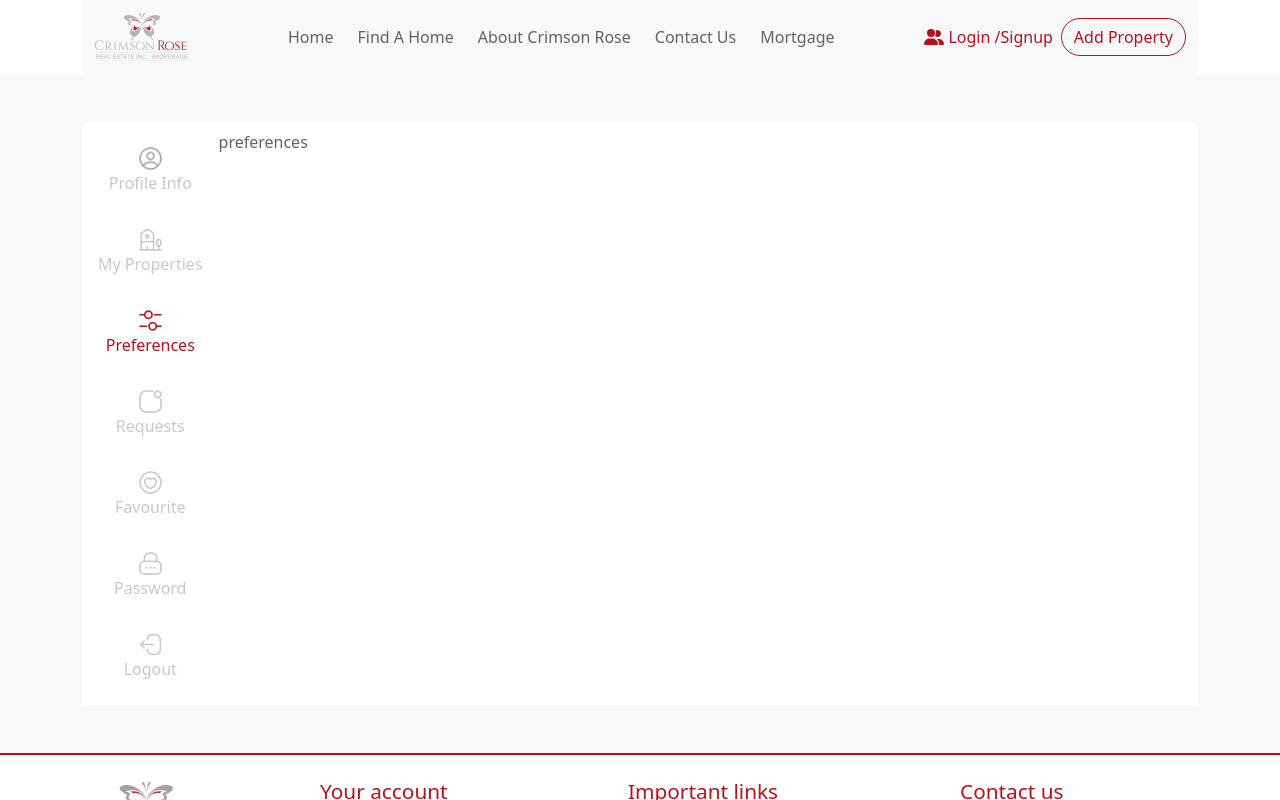
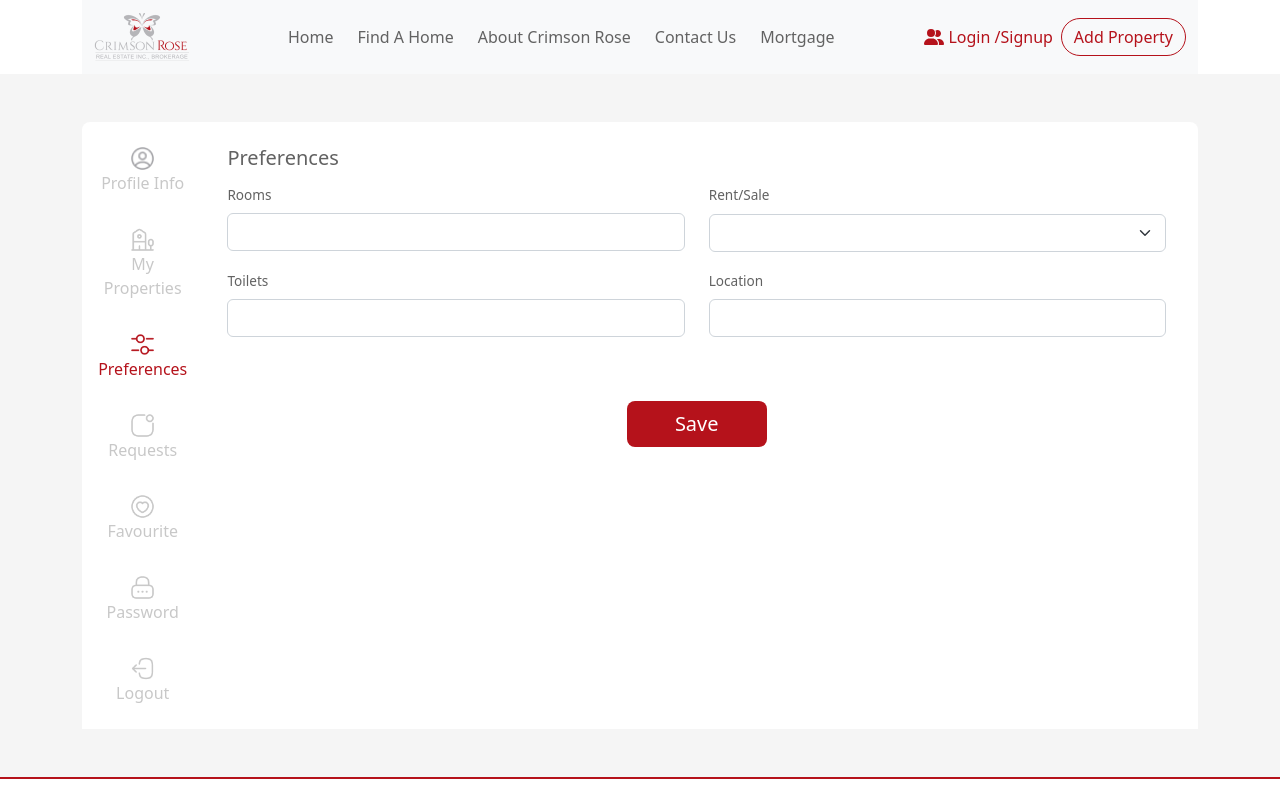
Before and after one commit to Totiratech/MLSFront, a Vue app: page /profile in a window 1280 px wide. Both pictures are taken after a click on the tab "Preferences". Shown: the top 800 px of the page. Built offline with nearby package versions, Linux system fonts and the light colour scheme; what @morioh/v-lightbox would draw is missing.

Commit message:
password screens

```diff
--- a/src/assets/css/style.css
+++ b/src/assets/css/style.css
@@ -194,7 +194,12 @@ a.mid_grey:hover {
     margin-left: 0;
 }
 
-.whit_box {
+.light_grey_bg {
+    background-color: #F5F5F5;
+    ;
+}
+
+.white_box {
     background-color: #fff;
     border-radius: 8px 8px 0px 0px;
 }
--- a/src/router/index.js
+++ b/src/router/index.js
@@ -8,6 +8,8 @@ import FindHomeMain from "../views/FindHomeMain.vue";
 import Mortgage from "../views/Mortgage.vue";
 import ProfileData from "../views/profileData.vue";
 import AddProperty from "../views/AddProperty.vue";
+import ForgetPassword from "../views/ForgetPass.vue";
+import NewPassword from "../views/NewPass.vue";
 
 
 
@@ -55,6 +57,16 @@ const routes = [{
         component: AddProperty,
     },
 
+    {
+        path: "/forgetPassword",
+        name: "forgetPassword",
+        component: ForgetPassword,
+    },
+    {
+        path: "/newPassword",
+        name: "newPassword",
+        component: NewPassword,
+    },
 ];
 
 const router = new VueRouter({
--- a/src/views/Auth/Login.vue
+++ b/src/views/Auth/Login.vue
@@ -1,9 +1,9 @@
 <template>
-  <div class="login">
+  <div class="login light_grey_bg">
     <div class="container py-5">
       <div class="row">
         <div class="col-12">
-          <div class="form_holder">
+          <div class="form_holder white_box">
             <div class="row w-100 mx-0">
               <div class="col-md-5 d-none d-md-block">
                 <img
@@ -64,10 +64,11 @@
                               >
                             </div>
                             <div class="col-md-6 d-flex justify-content-end">
-                              <a
-                                href="#"
+                              <router-link
+                                to="/forgetPassword"
                                 class="main_color capitalize small_font"
-                                >forget your password ?</a
+                              >
+                                forget your password ?</router-link
                               >
                             </div>
                             <div class="col-12 text-center pt-4">
@@ -101,9 +102,6 @@
   </div>
 </template>
 <style scoped>
-.login {
-  background-color: #f6f8f9;
-}
 b.main_color {
   font-size: 1.5em;
 }
--- a/src/views/Auth/Signup.vue
+++ b/src/views/Auth/Signup.vue
@@ -1,9 +1,9 @@
 <template>
-  <div class="login">
+  <div class="login light_grey_bg">
     <div class="container py-5">
       <div class="row">
         <div class="col-12">
-          <div class="form_holder">
+          <div class="form_holder white_box">
             <div class="row scroll_row w-100 mx-0">
               <div class="col-md-5 d-none d-md-block">
                 <img
@@ -140,9 +140,6 @@
   </div>
 </template>
 <style scoped>
-.login {
-  background-color: #f6f8f9;
-}
 b.main_color {
   font-size: 1.5em;
 }
--- /dev/null
+++ b/src/views/ForgetPass.vue
@@ -0,0 +1,28 @@
+<template>
+  <div class="forget_pass light_grey_bg">
+    <div class="container py-5">
+      <div class="row">
+        <div class="col-lg-8 col-md-10 col-12 mx-auto">
+          <div class="white_box p-5">
+            <h3 class="main_color">Forgot Your Password?</h3>
+            <span class="light_grey">Don't worry, we'll solve it</span>
+            <form>
+              <div class="mt-4">
+                <label for="email" class="form-label capitalize small_font"
+                  >email</label
+                >
+                <input type="email" class="form-control" id="email" />
+              </div>
+              <div class="text-center mt-4">
+                <button type="button" class="btn btn-lg main_btn px-5">
+                  Continue
+                </button>
+              </div>
+            </form>
+          </div>
+        </div>
+      </div>
+    </div>
+  </div>
+</template>
+<style scoped></style>
--- /dev/null
+++ b/src/views/NewPass.vue
@@ -0,0 +1,36 @@
+<template>
+  <div class="forget_pass light_grey_bg">
+    <div class="container py-5">
+      <div class="row">
+        <div class="col-lg-8 col-md-10 col-12 mx-auto">
+          <div class="white_box p-5">
+            <h3 class="main_color">New password</h3>
+            <span class="light_grey">Choose a strong password</span>
+            <form>
+              <div class="mt-4">
+                <label for="password" class="form-label capitalize small_font"
+                  >new password</label
+                >
+                <input type="password" class="form-control" id="password" />
+              </div>
+              <div class="mt-4">
+                <label
+                  for="confPassword"
+                  class="form-label capitalize small_font"
+                  >confirm password</label
+                >
+                <input type="password" class="form-control" id="confPassword" />
+              </div>
+              <div class="text-center mt-4">
+                <button type="button" class="btn btn-lg main_btn px-5">
+                  Login
+                </button>
+              </div>
+            </form>
+          </div>
+        </div>
+      </div>
+    </div>
+  </div>
+</template>
+<style scoped></style>
--- a/src/views/profileData.vue
+++ b/src/views/profileData.vue
@@ -1,9 +1,9 @@
 <template>
-  <div class="profile">
+  <div class="profile light_grey_bg">
     <div class="container py-5">
       <div class="row">
         <div class="col-12">
-          <div class="whit_box p-2">
+          <div class="white_box p-2">
             <div class="d-flex align-items-start">
               <div
                 class="nav flex-column nav-pills me-3"
@@ -511,7 +511,80 @@
                   aria-labelledby="v-pills-preferences-tab"
                   tabindex="0"
                 >
-                  preferences
+                  <div class="container py-3">
+                    <div class="row">
+                      <div class="col-12">
+                        <form class="pref_form">
+                          <div class="container">
+                            <div class="row">
+                              <div class="col-12">
+                                <h5 class="mid_grey capitalize pb-1">
+                                  Preferences
+                                </h5>
+                              </div>
+                              <div class="col-md-6 mb-3">
+                                <label
+                                  for="rooms"
+                                  class="form-label capitalize small_font"
+                                  >rooms</label
+                                >
+                                <input
+                                  type="text"
+                                  class="form-control"
+                                  id="rooms"
+                                />
+                              </div>
+                              <div class="col-md-6 mb-3">
+                                <label class="small_font capitalize"
+                                  >Rent/sale</label
+                                >
+                                <select
+                                  class="form-select mt-2"
+                                  aria-label="Default select example"
+                                >
+                                  <option selected disabled></option>
+                                  <option value="1">Rent</option>
+                                  <option value="2">Sale</option>
+                                </select>
+                              </div>
+                              <div class="col-md-6 mb-3">
+                                <label
+                                  for="toilets"
+                                  class="form-label capitalize small_font"
+                                  >toilets</label
+                                >
+                                <input
+                                  type="text"
+                                  class="form-control"
+                                  id="toilets"
+                                />
+                              </div>
+                              <div class="col-md-6 mb-3">
+                                <label
+                                  for="location"
+                                  class="form-label capitalize small_font"
+                                  >location</label
+                                >
+                                <input
+                                  type="text"
+                                  class="form-control"
+                                  id="location"
+                                />
+                              </div>
+                              <div class="col-12 text-center pt-5">
+                                <button
+                                  type="button"
+                                  class="btn btn-lg main_btn px-5"
+                                >
+                                  Save
+                                </button>
+                              </div>
+                            </div>
+                          </div>
+                        </form>
+                      </div>
+                    </div>
+                  </div>
                 </div>
 
                 <!-- Requests -->
@@ -533,7 +606,16 @@
                   aria-labelledby="v-pills-fav-tab"
                   tabindex="0"
                 >
-                  Favourite
+                  <div class="container py-3">
+                    <div class="row">
+                      <div class="col-12">
+                        <h5 class="mid_grey capitalize pb-1">Favourite</h5>
+                      </div>
+                      <div class="col-lg-4 col-md-6" v-for="x in 3" :key="x">
+                        <HomeDetailCard />
+                      </div>
+                    </div>
+                  </div>
                 </div>
 
                 <!-- password -->
@@ -544,7 +626,76 @@
                   aria-labelledby="v-pills-pass-tab"
                   tabindex="0"
                 >
-                  password
+                  <div class="container py-3">
+                    <div class="row">
+                      <div class="col-12">
+                        <form class="pass_form">
+                          <div class="container">
+                            <div class="row">
+                              <div class="col-md-6">
+                                <h5 class="mid_grey capitalize pb-1">
+                                  password
+                                </h5>
+                              </div>
+                              <div class="col-md-6 d-flex justify-content-end">
+                                <router-link
+                                  to="/forgetPassword"
+                                  class="main_color small_font"
+                                >
+                                  Forgot Your Password?
+                                </router-link>
+                              </div>
+                              <div class="col-md-6 mb-3">
+                                <label
+                                  for="oldpass"
+                                  class="form-label capitalize small_font"
+                                  >old password</label
+                                >
+                                <input
+                                  type="password"
+                                  class="form-control"
+                                  id="oldpass"
+                                />
+                              </div>
+                              <div class="col-md-6 d-none d-md-block"></div>
+                              <div class="col-md-6 mb-3">
+                                <label
+                                  for="newpass"
+                                  class="form-label capitalize small_font"
+                                  >new password</label
+                                >
+                                <input
+                                  type="password"
+                                  class="form-control"
+                                  id="newpass"
+                                />
+                              </div>
+                              <div class="col-md-6 mb-3">
+                                <label
+                                  for="confirmpass"
+                                  class="form-label capitalize small_font"
+                                  >Conform password</label
+                                >
+                                <input
+                                  type="password"
+                                  class="form-control"
+                                  id="confirmpass"
+                                />
+                              </div>
+                              <div class="col-12 text-center pt-5">
+                                <button
+                                  type="button"
+                                  class="btn btn-lg main_btn px-5"
+                                >
+                                  Save
+                                </button>
+                              </div>
+                            </div>
+                          </div>
+                        </form>
+                      </div>
+                    </div>
+                  </div>
                 </div>
               </div>
             </div>
@@ -566,9 +717,6 @@ export default {
 </script>
 
 <style scoped>
-.profile {
-  background-color: #f6f8f9;
-}
 .side_tab {
   color: #c8c8c8;
   padding: 1em 0 1em 0.5em;
@@ -635,7 +783,10 @@ export default {
   overflow: hidden;
   overflow-y: scroll;
 }
-
+form a {
+  text-decoration: none;
+  font-weight: 500;
+}
 /* start media */
 @media (max-width: 767.98px) {
   #v-pills-profile,
```
Also changed, not shown: 1 other file (tests, documents, lock files or other folders).
